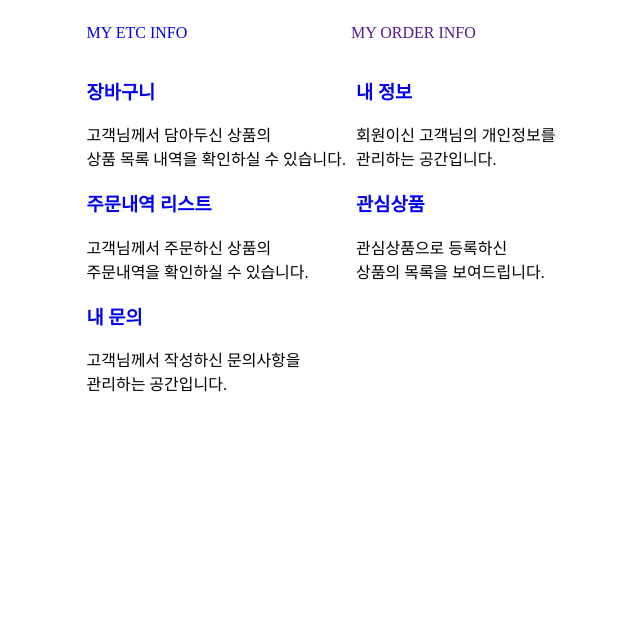
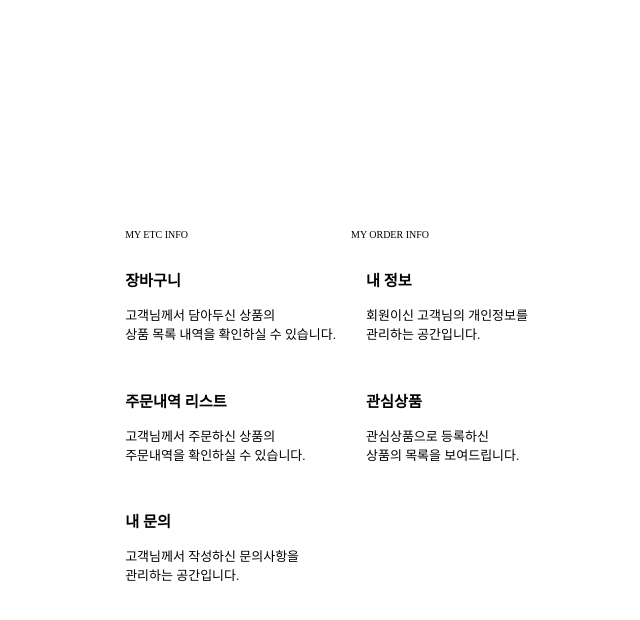
Before and after one commit to parkbc98/lastTeam_project, a plain HTML site: page HTML/auth/myPage/myPageHome.html in a window 1280 px wide. Shown: the whole page, without its empty margins (309-949 px from the left). Drawn offline with Linux system fonts and the light colour scheme.

Commit message:
css_1차 수정

```diff
--- a/CSS/auth/myPage/myPageHome.css
+++ b/CSS/auth/myPage/myPageHome.css
@@ -1,21 +1,26 @@
 .mypage_wrap {
+    /*  */
     display: flex;
 
     justify-content: center;
     align-items: center;
 
+    min-height: 100vh;
 }
 
 .top_box {
+    /* my etc info, my order info */
     display: grid;
-
     grid-template-columns: 1fr 1fr;
 
     list-style-type: none;
+
+    font-size: 10px;
 }
 
 
 .tabcontents ul {
+    /* 장바구니, 주문내역 리스트, 내 문의, 내 정보, 관심상품 */
     display: grid;
 
     grid-template: repeat(3, 1fr) / repeat(2, 1fr);
@@ -24,9 +29,16 @@
     "c d"
     "e .";
 
-    column-gap: 10px;
+    gap: 30px;
 
     list-style-type: none;
+
+    font-size: 13px;
+}
+
+a {
+    text-decoration: none;
+    color: black;
 }
 
 .basket {
--- a/HTML/auth/myPage/myPageHome.html
+++ b/HTML/auth/myPage/myPageHome.html
@@ -12,17 +12,17 @@
         <div class="mypage_box">
             <ul class="top_box">
                 <li class="myetcinfo">
-                    <a href="#" style="text-decoration: none">MY ETC INFO</a>
+                    <a href="#">MY ETC INFO</a>
                 </li>
                 <li class>
-                    <a href="" style="text-decoration: none">MY ORDER INFO</a>
+                    <a href="">MY ORDER INFO</a>
                 </li>
             </ul>
             <div class="tabcontents">
                 <ul>
                     <li class="basket">
                         <h3>
-                            <a href="./basket.html" style="text-decoration: none;">
+                            <a href="./basket.html">
                                 <strong>장바구니</strong>
                             </a>
                         </h3>
@@ -32,7 +32,7 @@
                     </li>
                     <li class="profile">
                         <h3>
-                            <a href="./profile.html" style="text-decoration: none";>
+                            <a href="./profile.html">
                                 <strong>내 정보</strong>
                             </a>
                         </h3>
@@ -42,7 +42,7 @@
                     </li>
                     <li class="orderList">
                         <h3>
-                            <a href="./orderList.html" style="text-decoration: none">
+                            <a href="./orderList.html">
                                 <strong>주문내역 리스트</strong>
                             </a>
                         </h3>
@@ -52,7 +52,7 @@
                     </li>
                     <li class="wishList">
                         <h3>
-                            <a href="./wishList.html" style="text-decoration: none">
+                            <a href="./wishList.html">
                                 <strong>관심상품</strong>
                             </a>
                         </h3>
@@ -62,7 +62,7 @@
                     </li>
                     <li class="myqna">
                         <h3>
-                            <a href="./myQnA.html" style="text-decoration: none">
+                            <a href="./myQnA.html">
                                 <strong>내 문의</strong>
                             </a>
                         </h3>
```
